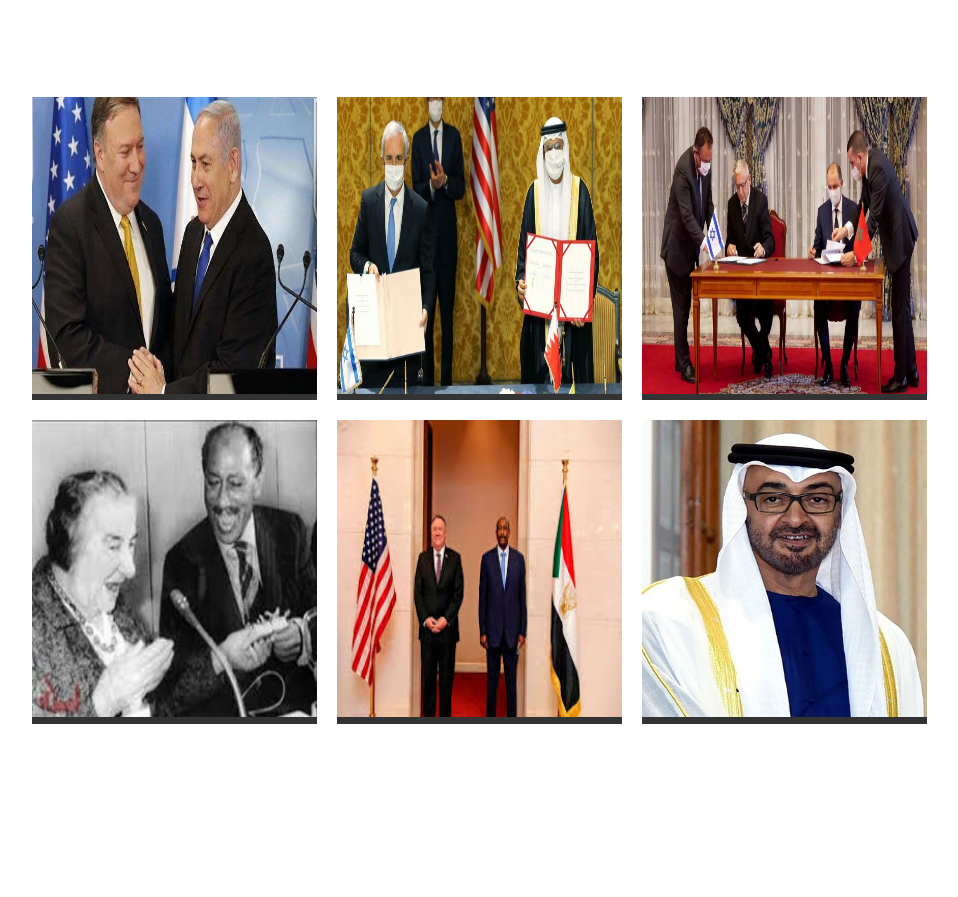
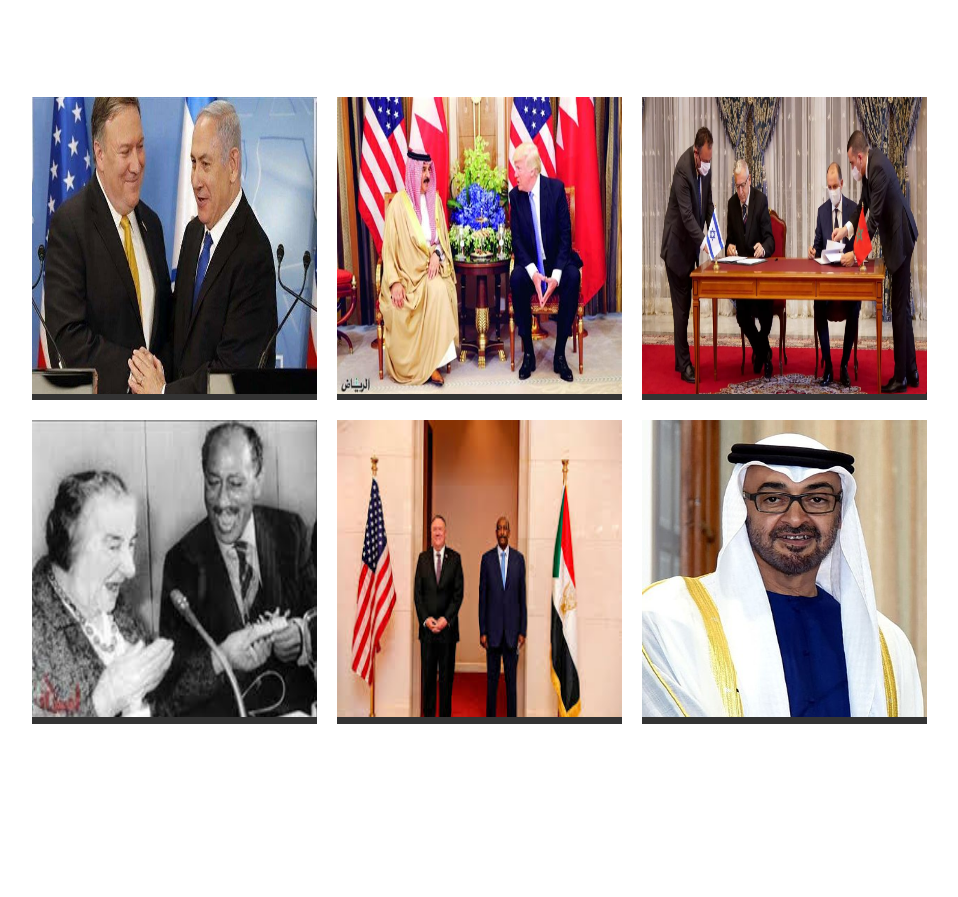
Before and after one commit to Marawanbakr/Template.Palestine, a plain HTML site: page index.html in a window 1280 px wide. Shown: the part 4560-5457 px from the top of the page, without its empty margins (161-1119 px from the left). Drawn offline with nearby package versions, Linux system fonts and the light colour scheme.

Commit message:
edit for image

```diff
--- a/index.html
+++ b/index.html
@@ -333,7 +333,7 @@
 						</div>
 					</div>
 					<div class="box">
-						<img src="./image/_114959672_0f03a0e0-c892-428b-b2a9-7c290613692c.jpg" alt="" />
+						<img src="./image/alpa7ren.jpeg" alt="" />
 						<div class="caption">
 							<h4>البحرين</h4>
 							<p>
```
Also changed, not shown: image/alpa7ren.jpeg (added).
